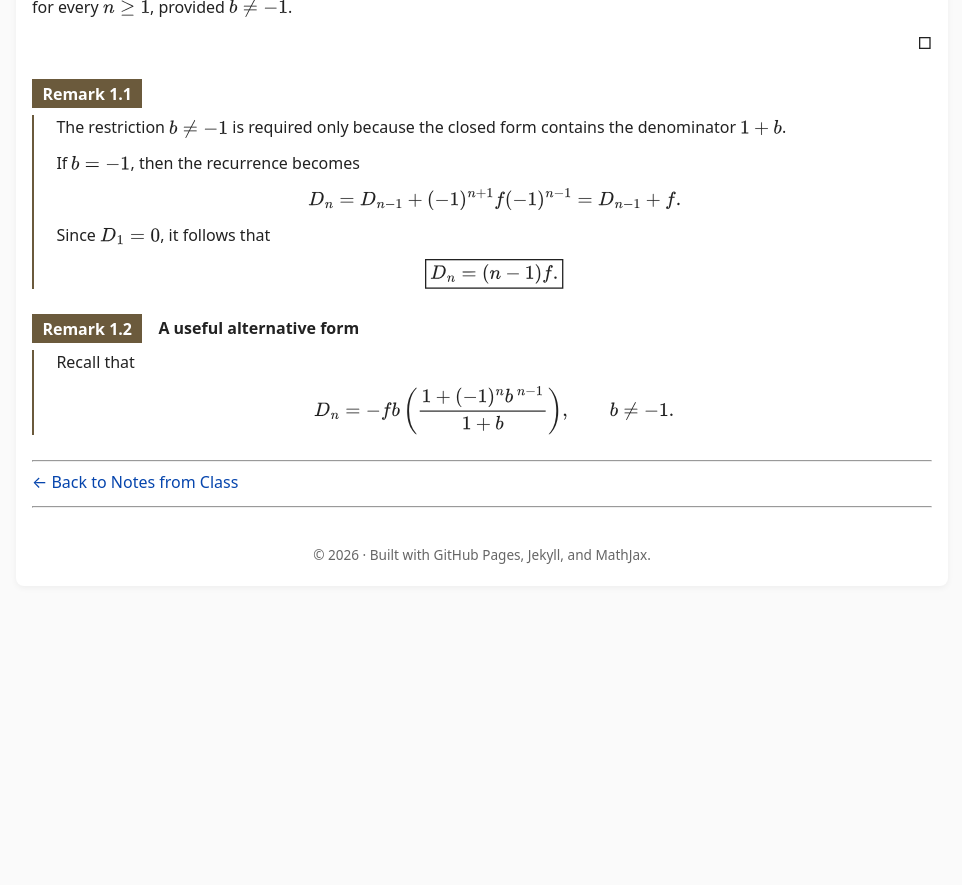
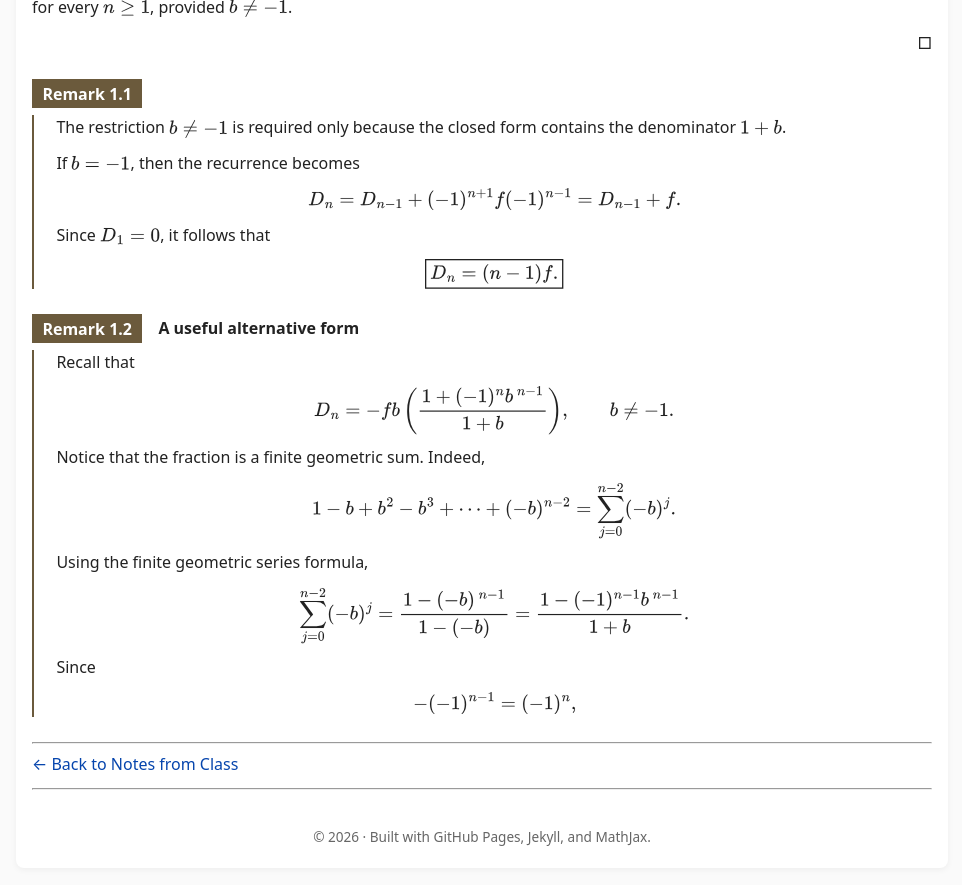
Before and after one commit to SaleemKamaludin/SaleemKamaludin.github.io, a Jekyll site: the page built from courses/math-2276/notes-from-class/lecture-2/index.md, in a window 1280 px wide and 900 px high, scrolled down 9059 px. Shown: the top 885 px of the window, without its empty margins (158-1120 px from the left). Built offline with Jekyll 4.4.1, drawn with Linux system fonts in a browser that asks for light colours; before the commit the page ends 9677 px from its top, so only the background shows below that.

Commit message:
Extend alternative form remark with geometric series

```diff
--- a/courses/math-2276/notes-from-class/lecture-2/index.md
+++ b/courses/math-2276/notes-from-class/lecture-2/index.md
@@ -1303,6 +1303,52 @@ D_n
 
     </div>
 
+
+    <div id="remark-alternative-form-geometric-sum">
+
+    <p>
+      Notice that the fraction is a finite geometric sum. Indeed,
+    </p>
+
+    <div class="display-math">
+
+    \[
+    1-b+b^2-b^3+\cdots+(-b)^{n-2}
+    =
+    \sum_{j=0}^{n-2}(-b)^j.
+    \]
+
+    </div>
+
+    <p>
+      Using the finite geometric series formula,
+    </p>
+
+    <div class="display-math">
+
+    \[
+    \sum_{j=0}^{n-2}(-b)^j
+    =
+    \frac{1-(-b)^{\,n-1}}{1-(-b)}
+    =
+    \frac{1-(-1)^{n-1}b^{\,n-1}}{1+b}.
+    \]
+
+    </div>
+
+    <p>
+      Since
+    </p>
+
+    <div class="display-math">
+
+    \[
+    -(-1)^{n-1}=(-1)^n,
+    \]
+
+    </div>
+
+    </div>
   </div>
 
 </div>
```
